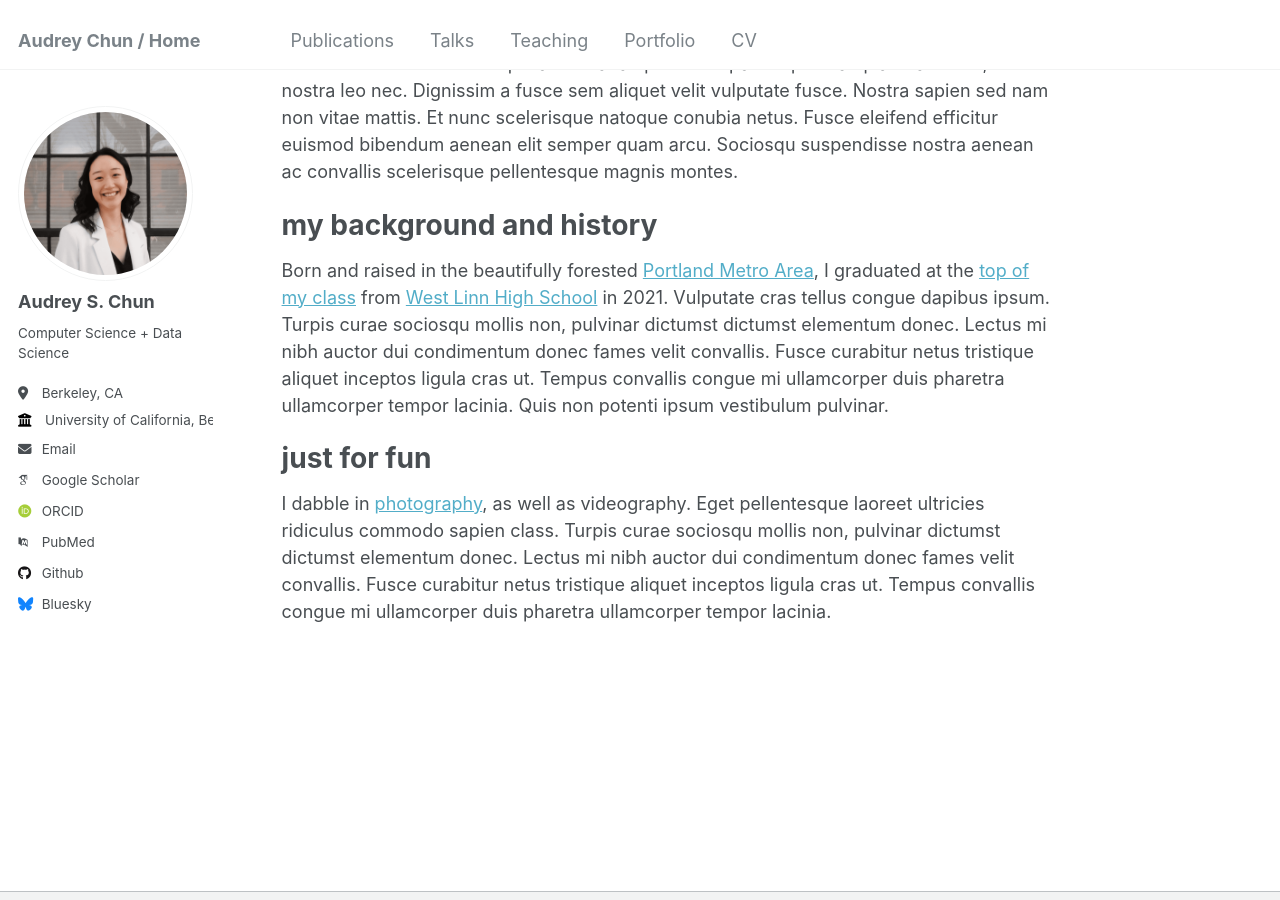
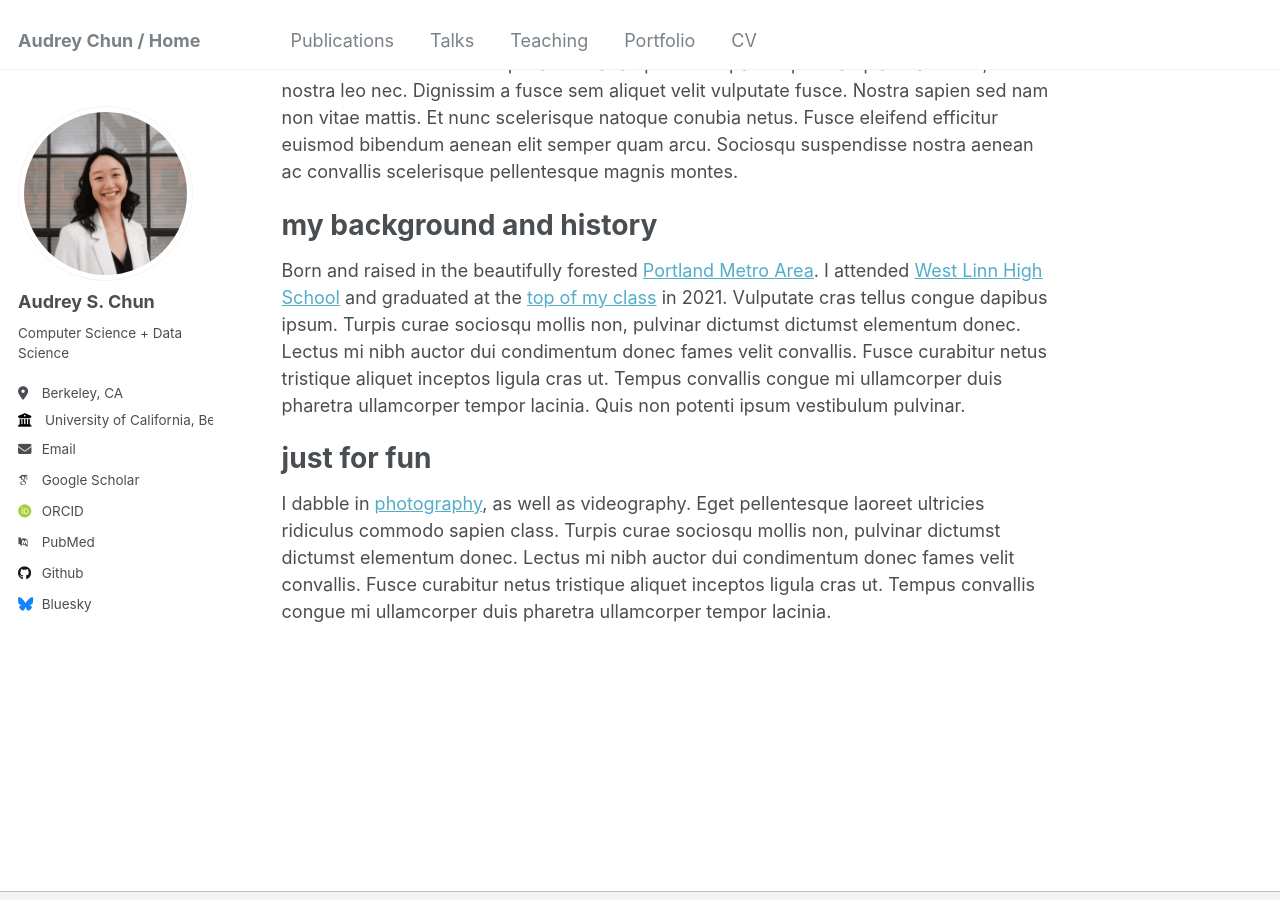
Before and after one commit to audreychun/audreychun.github.io, a Jekyll site: the page built from _pages/about.md, in a window 1280 px wide and 900 px high, scrolled down 385 px. Built offline with Jekyll 4.4.1, drawn with Linux system fonts in a browser that asks for light colours; some web fonts are replaced.

Commit message:
Update about.md

```diff
--- a/_pages/about.md
+++ b/_pages/about.md
@@ -15,7 +15,7 @@ Lorem ipsum odor amet, consectetuer adipiscing elit. Nullam consequat a; mollis
 
 my background and history
 ======
-Born and raised in the beautifully forested [Portland Metro Area](https://en.wikipedia.org/wiki/Portland,_Oregon), I graduated at the [top of my class](https://www.westlinntidings.com/news/we-are-not-boxes-on-a-screen-now-we-are-a-sea-of-green-and/article_ea2be376-d7da-5e85-93aa-940adceb5ca8.html) from [West Linn High School](https://www.wlwv.k12.or.us/wlhs) in 2021. Vulputate cras tellus congue dapibus ipsum. Turpis curae sociosqu mollis non, pulvinar dictumst dictumst elementum donec. Lectus mi nibh auctor dui condimentum donec fames velit convallis. Fusce curabitur netus tristique aliquet inceptos ligula cras ut. Tempus convallis congue mi ullamcorper duis pharetra ullamcorper tempor lacinia. Quis non potenti ipsum vestibulum pulvinar.
+Born and raised in the beautifully forested [Portland Metro Area](https://en.wikipedia.org/wiki/Portland,_Oregon). I attended [West Linn High School](https://www.wlwv.k12.or.us/wlhs) and graduated at the [top of my class](https://www.westlinntidings.com/news/we-are-not-boxes-on-a-screen-now-we-are-a-sea-of-green-and/article_ea2be376-d7da-5e85-93aa-940adceb5ca8.html) in 2021. Vulputate cras tellus congue dapibus ipsum. Turpis curae sociosqu mollis non, pulvinar dictumst dictumst elementum donec. Lectus mi nibh auctor dui condimentum donec fames velit convallis. Fusce curabitur netus tristique aliquet inceptos ligula cras ut. Tempus convallis congue mi ullamcorper duis pharetra ullamcorper tempor lacinia. Quis non potenti ipsum vestibulum pulvinar.
 
 just for fun
 ======
```
